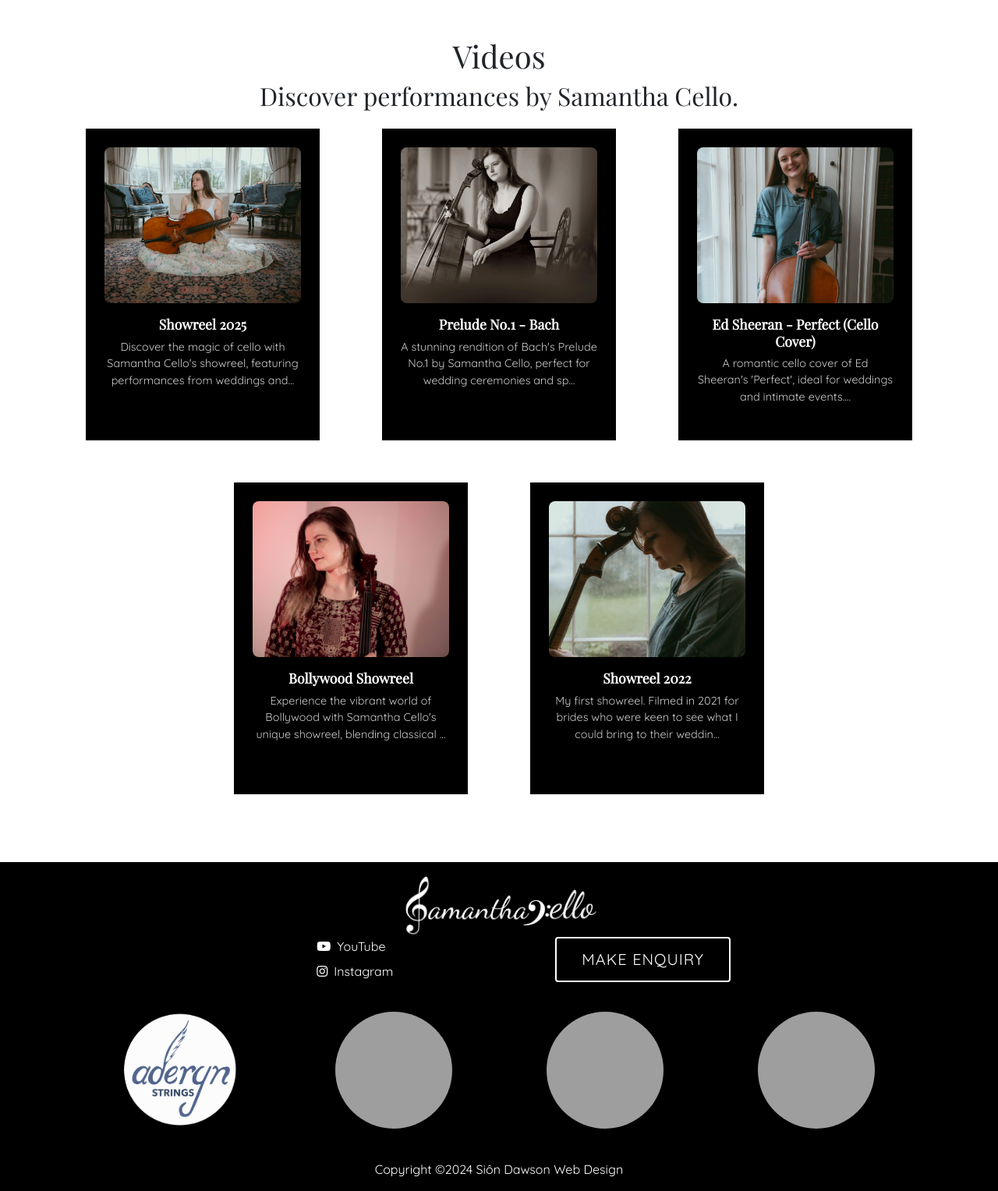
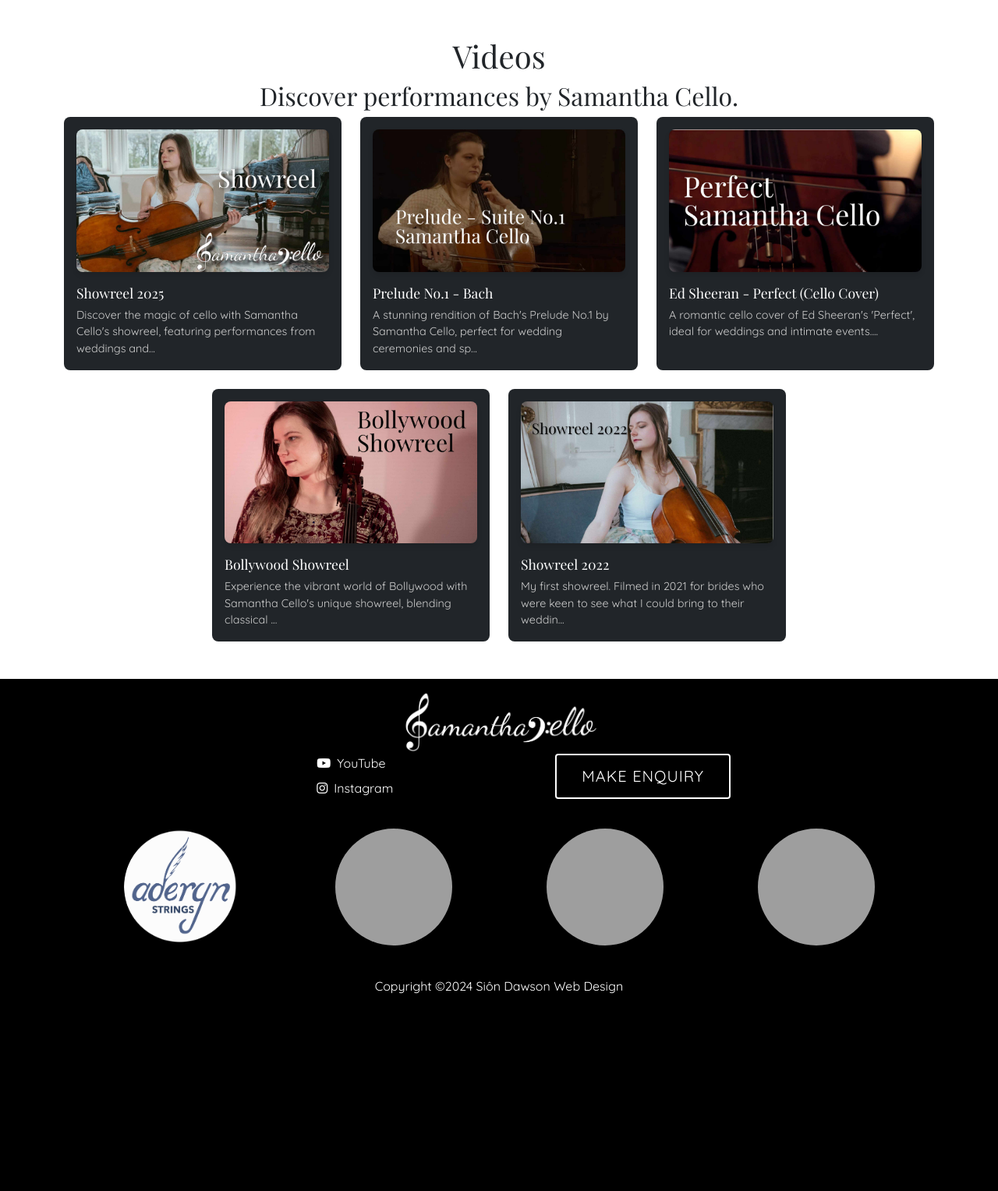
Before and after one commit to siondawson/samantha-cello, a Flask app: page /videos in a window 1280 px wide. Shown: the part 106-1634 px from the top of the page at 78% size. After the commit the page ends 1381 px from the top, so only its background shows below. Run offline with Flask 3, Linux system fonts and the light colour scheme; some libraries are stand-ins or nearby versions; some web fonts are replaced; grey boxes are pictures that could not be loaded.

Commit message:
add proper thumbnails to videos and update relevant html and css

```diff
--- a/samantha_cello/static/css/style.css
+++ b/samantha_cello/static/css/style.css
@@ -832,97 +832,59 @@ transform-origin: bottom left;
 }
 
 
-/* VIDEOS */
-
-/* Styling for video thumbnail */
-.video-thumbnail {
-    width: 100%; /* Ensures the image spans the full width of its container */
-    max-width: 300px; /* Sets a maximum width to prevent oversized thumbnails */
-    height: auto; /* Maintains the aspect ratio */
-    border-radius: 8px; /* Adds rounded corners for a polished look */
-    box-shadow: 0 4px 6px rgba(0, 0, 0, 0.1); /* Adds a subtle shadow for depth */
-    transition: transform 0.3s ease, box-shadow 0.3s ease; /* Smooth hover effect */
+/* Base video card styling */
+.video-card {
+    height: 100%;
+    background-color: #212529;
+    padding: 1rem;
+    border-radius: 8px;
+    transition: transform 0.3s ease;
 }
 
-/* Hover effect applied to the entire card, scaling the image inside */
-.video-card:hover .video-thumbnail {
-    transform: scale(1.05); /* Slightly enlarges the thumbnail on hover */
-    box-shadow: 0 6px 8px rgba(0, 0, 0, 0.2); /* Enhances the shadow on hover */
+/* Link styling */
+.video-card a {
+    color: white;
+    text-decoration: none;
+    display: block;
 }
 
-/* Styling for the video card */
-.video-card {
-    display: flex;
-    flex-direction: column;
-    align-items: center;
-    text-align: center;
-    margin: 15px; /* Adds space between video cards */
-    width: 100%; /* Make sure the cards are fully responsive */
-    max-width: 300px; /* Ensures that the cards don’t stretch beyond this width */
-    height: 400px; /* Standardize the height of the card */
-    transition: transform 0.3s ease; /* Smooth transition for card hover effect */
-    overflow: hidden; /* Ensures content doesn't overflow the card */
+/* Thumbnail container */
+.thumbnail-wrapper {
+    width: 100%;
+    margin-bottom: 1rem;
 }
 
-.video-card img {
-    width: 100%; /* Ensure the image takes full width of the card */
-    height: 200px; /* Fixed height for the thumbnail */
-    object-fit: cover; /* Ensures the image covers the area without distorting */
-    border-radius: 8px; /* Optional: Adds rounded corners to the image */
+/* Thumbnail image */
+.video-thumbnail {
+    width: 100%;
+    height: auto;
+    border-radius: 8px;
+    box-shadow: 0 4px 6px rgba(0, 0, 0, 0.1);
+    transition: transform 0.3s ease;
 }
 
+/* Text content */
 .video-card h3 {
-    margin-top: 10px;
-    font-size: 1.1rem; /* Slightly bigger font for the title */
-    font-weight: bold;
+    font-size: 1.1rem;
+    margin-top: 0.5rem;
+    margin-bottom: 0.5rem;
 }
 
 .video-card p {
     font-size: 0.9rem;
-    color: #ccc; /* Optional: Slightly lighter color for the description */
-    margin-top: 5px;
-    flex-grow: 1; /* Allow the paragraph to grow and take the remaining space */
+    color: #ccc;
+    margin: 0;
 }
 
-/* Hover effect for the video card */
+/* Hover effects */
 .video-card:hover {
-    transform: scale(1.05); /* Slightly enlarges the card on hover */
-    box-shadow: 0 6px 12px rgba(0, 0, 0, 0.2); /* Subtle shadow effect */
+    transform: translateY(-5px);
 }
 
-
-/* Hover effect for the video card itself (no scale, only the thumbnail inside it scales) */
-.video-card:hover {
-    transform: scale(1.02); /* Slightly enlarges the entire card */
-}
-
-/* Styling for video titles */
-.video-title {
-    margin-top: 10px;
-    font-size: 1rem;
-    font-weight: bold;
-    color: #333;
-    text-decoration: none;
-    transition: color 0.3s ease;
-}
-
-/* Title hover effect */
-.video-title:hover {
-    color: #007bff; /* Changes color on hover to indicate interactivity */
-}
-
-/* Styling for the video grid */
-.video-grid {
-    display: flex;
-    flex-wrap: wrap;
-    gap: 1rem;
-    padding: 1rem;
-}
-
-/* Container for video iframe */
+/* Video container for iframe */
 .video-container {
     position: relative;
-    padding-bottom: 56.25%;  /* Aspect ratio of 16:9 (height / width) */
+    padding-bottom: 56.25%;
     height: 0;
     overflow: hidden;
     max-width: 100%;
--- a/samantha_cello/static/json/videos.json
+++ b/samantha_cello/static/json/videos.json
@@ -7,7 +7,7 @@
         "uploadDate": "2024-04-10",
         "embedUrl": "https://www.youtube.com/embed/2LPzA8zZqHg",
         "contentUrl": "https://www.youtube.com/watch?v=2LPzA8zZqHg",
-        "thumbnailUrl": "static/images/samantha-cello-1.webp",
+        "thumbnailUrl": "static/images/thumbnails/showreel-2025-thumbnail.jpg",
         "alt": "Click here to see Samantha Cello Showreel 2025 featuring cello performances at weddings and events",
         "pageSlug": "showreel-2025",
         "metaDescription": "Discover the magic of cello with performances perfect for wedding ceremonies and receptions across South Wales. Watch the 2025 showreel now!",
@@ -21,7 +21,7 @@
         "uploadDate": "2024-11-26",
         "embedUrl": "https://www.youtube.com/embed/SqOsghRGpUo",
         "contentUrl": "https://www.youtube.com/watch?v=SqOsghRGpUo",
-        "thumbnailUrl": "static/images/gallery/cello-wedding-music.webp",
+        "thumbnailUrl": "static/images/thumbnails/prelude-suite-no-1-thumbnail.jpg",
         "alt": "Click here to see Samantha Cello performing Bach's Prelude No.1 for weddings and events",
         "pageSlug": "prelude-no-1-bach",
         "metaDescription": "Experience a stunning cello rendition of Bach's Prelude No.1, ideal for wedding ceremonies and special events.",
@@ -35,7 +35,7 @@
         "uploadDate": "2024-02-06",
         "embedUrl": "https://www.youtube.com/embed/_D0w-SSCcKE",
         "contentUrl": "https://www.youtube.com/watch?v=_D0w-SSCcKE",
-        "thumbnailUrl": "static/images/samantha-blue-outfit-smile.webp",
+        "thumbnailUrl": "static/images/thumbnails/perfect-thumbnail.jpg",
         "alt": "Click here for video of a romantic cello cover of Ed Sheeran's 'Perfect' by Samantha Cello",
         "pageSlug": "perfect-cello-cover",
         "metaDescription": "Enjoy a romantic cello cover of Ed Sheeran's 'Perfect', perfect for wedding receptions and intimate events. Listen now!",
@@ -49,7 +49,7 @@
         "uploadDate": "2024-01-30",
         "embedUrl": "https://www.youtube.com/embed/sCqWRWcCw6w",
         "contentUrl": "https://www.youtube.com/watch?v=sCqWRWcCw6w",
-        "thumbnailUrl": "static/images/bollywood-cello-sam.webp",
+        "thumbnailUrl": "static/images/thumbnails/bollywood-showreel-thumbnail.jpg",
         "alt": "Click here to see videoi of Samantha Cello performing a Bollywood fusion cello showreel",
         "pageSlug": "bollywood-showreel",
         "metaDescription": "Explore the vibrant fusion of classical and contemporary music in Samantha Cello's Bollywood Showreel, ideal for wedding receptions.",
@@ -63,7 +63,7 @@
         "uploadDate": "2021-10-13",
         "embedUrl": "https://www.youtube.com/embed/ikTdJZvFnAc?si=wXMNmPUZxd6HzBP8",
         "contentUrl": "https://www.youtube.com/watch?v=ikTdJZvFnAc",
-        "thumbnailUrl": "static/images/samantha-cello-forehead.webp",
+        "thumbnailUrl": "static/images/thumbnails/cello-showreel-2022-thumbnail.jpg",
         "alt": "Click here to see video of Samantha Cello her first showreel",
         "pageSlug": "showreel-2021",
         "metaDescription": "Watch the 2022 showreel featuring classical and pop cello covers, perfect for wedding breakfasts and events.",
--- a/samantha_cello/templates/videos.html
+++ b/samantha_cello/templates/videos.html
@@ -35,13 +35,15 @@
           <h2>Discover performances by Samantha Cello.</h2>
       </div>
   </div>
-    <div class="row justify-content-center">  <!-- Remove d-flex and just use justify-content-center -->
+  <div class="row justify-content-center g-4">
       {% for video in videos %}
-            <div class="col-12 col-md-6 col-lg-4 mb-4 d-flex justify-content-center">  <!-- Add d-flex and justify-content-center to each col -->
-                <div class="video-card bg-dark p-4 text-white">
-                    <a href="{{ url_for('video_page', slug=video['pageSlug']) }}" class="d-block">
-                        <img class="video-thumbnail w-100" src="{{ video['thumbnailUrl'] }}" alt="{{ video['alt'] }}">
-                        <h3 class="mt-3">{{ video['title'] }}</h3>
+          <div class="col-12 col-md-6 col-lg-4">
+              <div class="video-card">
+                  <a href="{{ url_for('video_page', slug=video['pageSlug']) }}">
+                      <div class="thumbnail-wrapper">
+                          <img class="video-thumbnail" src="{{ video['thumbnailUrl'] }}" alt="{{ video['alt'] }}">
+                      </div>
+                      <h3>{{ video['title'] }}</h3>
                       <p>{{ video['description'][:100] }}...</p>
                   </a>
               </div>
```
Also changed, not shown: other parts of samantha_cello/static/css/style.css (+26 -13 lines), samantha_cello/templates/video_page.html (+9 -12 lines), samantha_cello/static/images/thumbnails/bollywood-showreel-thumbnail.jpg (added), samantha_cello/static/images/thumbnails/cello-showreel-2022-thumbnail.jpg (added), samantha_cello/static/images/thumbnails/perfect-thumbnail.jpg (added), samantha_cello/static/images/thumbnails/prelude-suite-no-1-thumbnail.jpg (added), samantha_cello/static/images/thumbnails/showreel-2025-thumbnail.jpg (added). Lines whose indentation alone changed are shown as unchanged.
